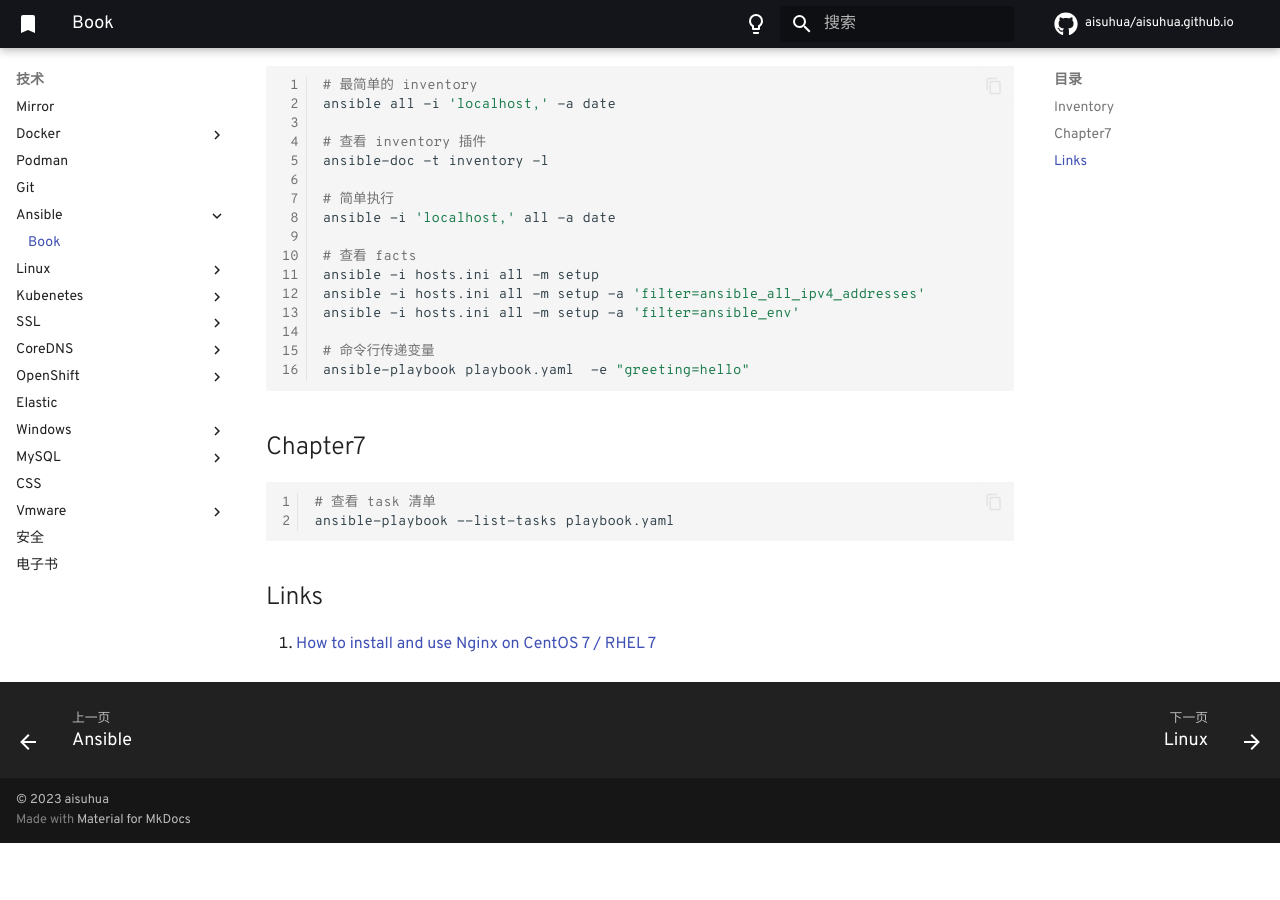
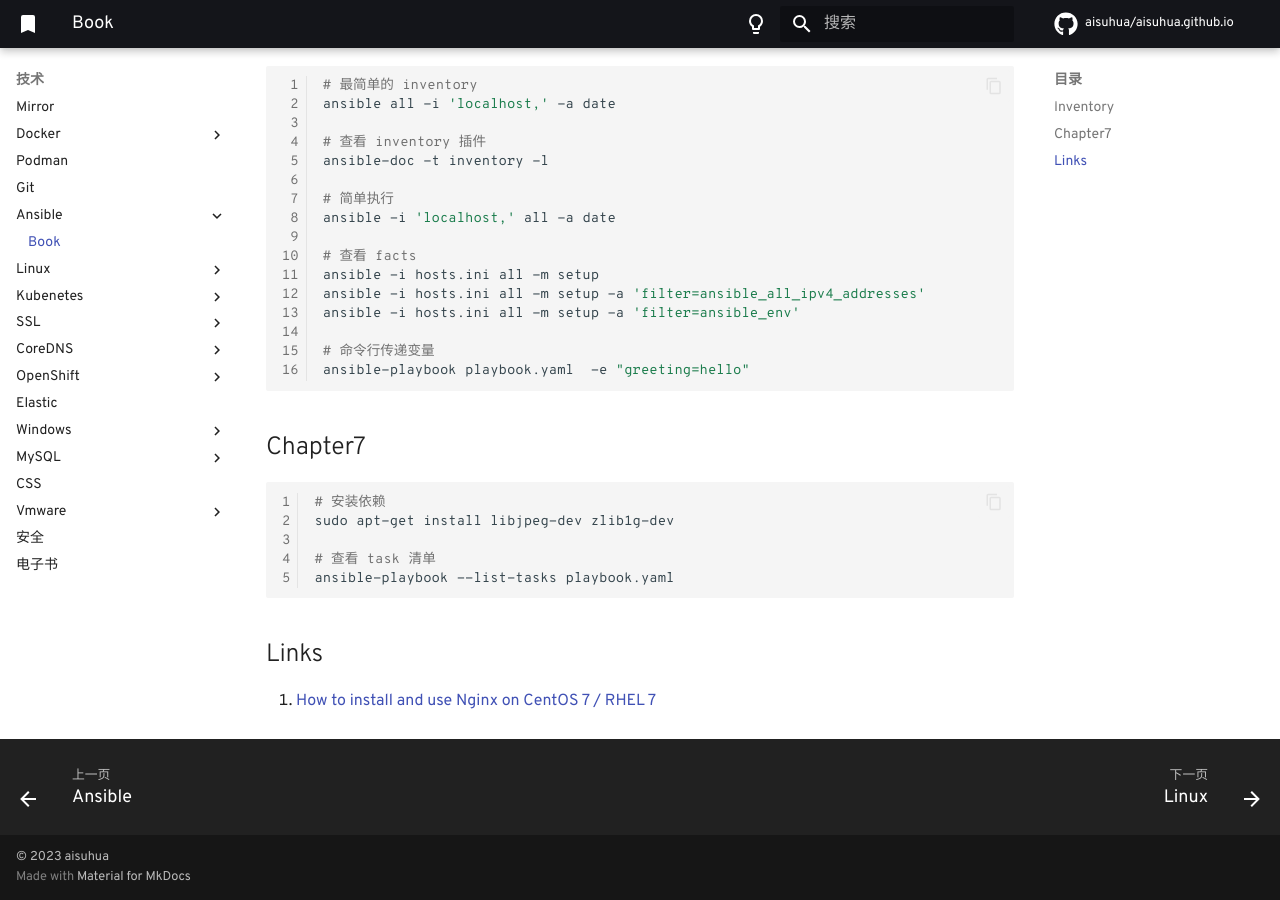
Before and after one commit to aisuhua/aisuhua.github.io, an MkDocs documentation site: the page built from docs/ansible/book.md, in a window 1280 px wide and 900 px high, scrolled down 826 px. Built offline with MkDocs 1.6.1 and Material for MkDocs 9.7.7, drawn with Linux system fonts in a browser that asks for light colours; comment, search, counter and statistics services are not loaded; before the commit the page ends 1669 px from its top, so only the background shows below that.

Commit message:
private.md mkdocs.yml

````diff
--- a/docs/ansible/book.md
+++ b/docs/ansible/book.md
@@ -56,6 +56,9 @@ ansible-playbook playbook.yaml  -e "greeting=hello"
 ## Chapter7
 
 ```sh
+# 安装依赖
+sudo apt-get install libjpeg-dev zlib1g-dev
+
 # 查看 task 清单
 ansible-playbook --list-tasks playbook.yaml
 ```
````
